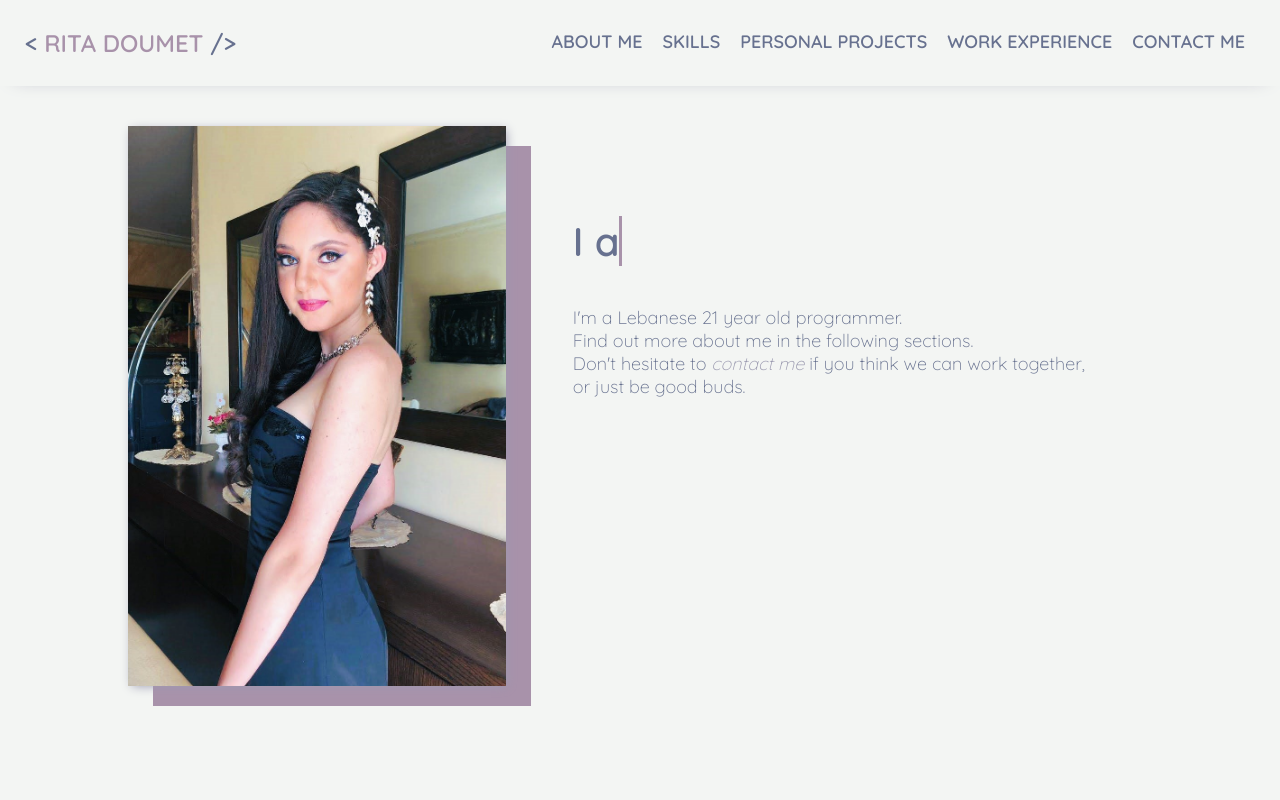
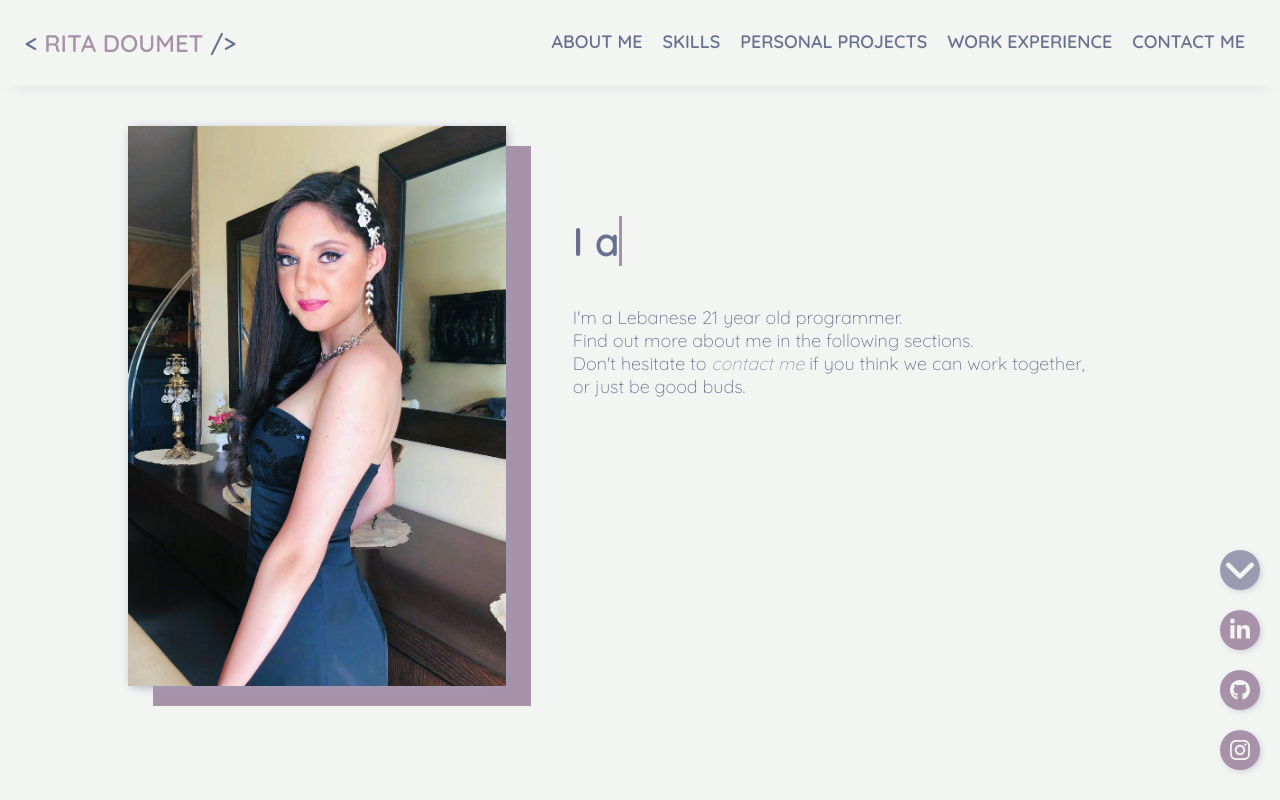
Before and after one commit to ritadoumet/my-portfolio, a plain HTML site: page index.html in a window 1280 px wide. Shown: the top 800 px of the page. Drawn offline with nearby package versions, Linux system fonts and the light colour scheme.

Commit message:
social-media-links

```diff
--- a/index.html
+++ b/index.html
@@ -5,7 +5,7 @@
     <meta name="web developer, portfolio, web designer, software engineer">
     <meta name="viewport" content="width=device-width, initial-scale=1.0">
     <link rel="stylesheet" href="styles.css" type="text/css">
-
+    <link rel="icon" href="images/mouse.png">
     <!--Google fonts-->
     <link rel="preconnect" href="https://fonts.googleapis.com">
     <link rel="preconnect" href="https://fonts.gstatic.com" crossorigin>
@@ -14,16 +14,48 @@
     <!--AOS-->
     <link rel="stylesheet" href="https://unpkg.com/aos@next/dist/aos.css" />
 
+    <!--fontawesome-->
+    <script src="https://kit.fontawesome.com/ae56d56b77.js" crossorigin="anonymous"></script>
     <title>Rita Doumet | Portfolio</title>
-    <script src="script.js"></script>
 </head>
 
 <body>
-    <nav >
+    <div id="social_media">
+        <div class="social_media_container">
+            <button onclick="expand()" class="social_icon">
+                <img src="images/angle-up-solid.svg" id="expandbtn">
+            </button>
+        </div>
+
+        <div class="social_media_container">
+        <a href="https://www.linkedin.com/in/rita-doumet/" class="social_icon" target="_blank">
+            <img src="images/linkedin.svg" alt="Linkedin">
+        </a>
+        <p class="social_media_details">LinkedIn</p>
+        </div>
+
+        <div class="social_media_container">
+        <a href="https://github.com/ritadoumet" class="social_icon" target="_blank">
+            <img src="images/github.svg" alt="Github">
+        </a>
+        <p class="social_media_details">GitHub</p>
+        </div>
+
+        <div class="social_media_container">
+        <a href="https://www.instagram.com/ritadoumet/" class="social_icon" target="_blank">
+            <img src="images/instagram.svg" alt="Instagram">
+        </a>
+        <p class="social_media_details">Instagram</p>
+        </div>
+    </div>
+    <nav id="navbar">
         <h2 id="name">
-            <span id="icon">&#60;</span>
-             Rita Doumet
-            <span id="icon">/&#62;</span>
+            <a href="#home">
+
+                <span id="icon">&#60;</span>
+                Rita Doumet
+               <span id="icon">/&#62;</span>
+            </a>
         </h2>
         <ul>
             <li >
@@ -151,7 +183,7 @@
                 <div>
                     <blockquote data-aos="fade-up">
 
-                        A teacher once told me I was going to change the world , and I intend to do that one line of code at a time.
+                        A teacher once told me I was going to change the world. I intend to do that, one line of code at a time.
                         <br><span class="comment">// Yes you, Mrs. Celine. Thank you.</span>
                     </blockquote>
                 </div>
@@ -168,5 +200,6 @@
   <script>
     AOS.init();
   </script>
+  <script src="script.js"></script>
 </body>
 </html>
--- a/script.js
+++ b/script.js
@@ -1,3 +1,4 @@
+expand();
 var TxtType = function(el, toRotate, period) {
     this.toRotate = toRotate;
     this.el = el;
@@ -65,3 +66,34 @@ function getAge(dateString) {
     }
     return age;
 }
+window.onscroll = function() {myFunction()};
+
+// Get the navbar
+var navbar = document.getElementById("navbar");
+
+// Get the offset position of the navbar
+var sticky = navbar.offsetHeight;
+
+// Add the sticky class to the navbar when you reach its scroll position. Remove "sticky" when you leave the scroll position
+function myFunction() {
+  if (window.pageYOffset >= sticky) {
+    navbar.classList.add("sticky")
+  } else {
+    navbar.classList.remove("sticky");
+  }
+}
+var expanded = false;
+function expand(){
+    var socialmedia = document.getElementById("social_media");
+    var expandbtn = document.getElementById("expandbtn")
+    if (!expanded){
+        socialmedia.style.display="flex";
+        socialmedia.style.height="fit-content";
+        expandbtn.src="images/angle-down-solid.svg";
+    }else{
+        socialmedia.style.display="block";
+        socialmedia.style.height="40px";
+        expandbtn.src="images/angle-up-solid.svg";
+    }
+    expanded=!expanded;
+}
--- a/styles.css
+++ b/styles.css
@@ -13,19 +13,78 @@ body{
     margin: 0;
     padding: 0;
     color:var(--dark-shade);
+    position: relative;
     background-color: var(--light-shade);
     box-sizing: border-box;
+    height:fit-content;
 }
-body nav{
+#social_media{
+    position: fixed;
+    bottom: 20px;
+    right: 20px;
+    transition:0.3s;
+    z-index: 10;
+    height: 40px;
+    flex-direction: column;
+    align-items: end;
+}
+.social_media_container{
+    display: flex;
+    justify-content: end;
+    flex-direction: row-reverse;
+    align-items: center;
+}
+p.social_media_details{
+    display: none;
+    transition: 0.3s;
+    margin: 0 5px;
+    font-weight: bold;
+    color: var(--main-color);}
+a:hover ~ p{
+display: block;
+}
+button.social_icon{
+    border: none;
+    cursor: pointer;
+    background-color: var(--dark-accent);
+}
+.social_icon{
+    height: 40px;
+    background-color: var(--main-color);
+    border-radius: 50%;
+    width: 40px;
+    margin: 10px 0;
+    display: flex;
+    box-shadow: 2px 2px 10px -5px var(--dark-shade);
+    /* padding: 10px; */
+    justify-content: center;
+}
+a.social_icon img{
+    width: 20px;
+}
+a{
+    text-decoration: none;
+    color: var(--main-color);
+}
+#navbar{
     box-shadow: 0 5px 20px -15px var(--dark-accent);
     text-transform:uppercase;
     padding: 8px 25px;
-    position:sticky;
     display: flex;
     flex-wrap: nowrap;
     flex-direction: row;
     justify-content: space-between;
 }
+
+.sticky {
+    position: fixed;
+    top: 0;
+    right: 0;
+    left: 0;
+    z-index: 10;
+    background-color: var(--light-shade);
+  }
+
 body nav ul{
     list-style-type: none;
     display: flex;
@@ -82,10 +141,14 @@ nav h2 img{    width: 32px;
 #home img{
     height:70vh;
     display: inline-block;
+    transition: 0.3s;
     box-shadow:  2px 2px 10px -2px var(--dark-accent), 25px 20px 0 0 var(--main-color);
 
 }
+#home img:hover{
+    box-shadow:  2px 2px 10px -2px var(--dark-accent), 55px 30px 0 0 var(--main-color);
 
+}
 #home article{
     width:50%;
     margin:50px auto;}
@@ -147,7 +210,8 @@ blockquote {
     margin-top: 1em;
     margin-bottom: 1em;
     margin-left: 40px;
-    font-size: larger;
+    font-weight: bold;
     margin-right: 40px;
     font-style: oblique;
+    letter-spacing: 2px;
   }
```
Also changed, not shown: images/angle-down-solid.svg (added), images/angle-up-solid.svg (added), images/github.svg (added), images/icon.png (deleted), images/instagram.svg (added), images/linkedin.svg (added), images/mouse.png (added).
